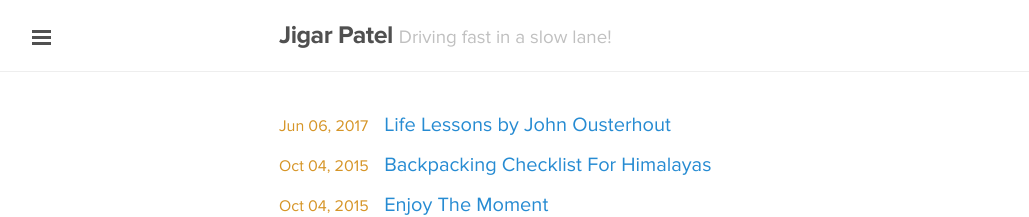
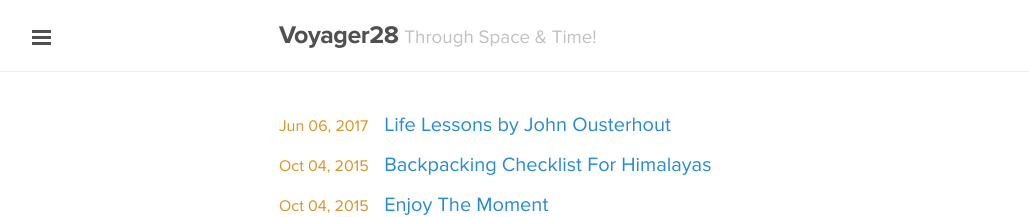
Before and after one commit to agentbigman/Agentbigman.github.io, a Jekyll site: the page built from index.html, in a window 1280 px wide. Shown: the top 217 px of the page, without its empty margins (1-1030 px from the left). Built offline with Jekyll 4.4.1, drawn with Linux system fonts in a browser that asks for light colours; the list of posts is cut into pages by our own code; comment, search, counter and statistics services are not loaded.

Commit message:
Updated Yaml

```diff
--- a/_config.yml
+++ b/_config.yml
@@ -5,15 +5,15 @@ highlighter:      rouge
 permalink:        pretty
 
 # Setup
-title:            Jigar Patel
-tagline:          'Driving fast in a slow lane!'
-description:      "Experiments in life."
+title:            Voyager28
+tagline:          'Through Space & Time!'
+description:      "Galactic Pilgrim"
 
-url:              http://jigarpatel.in
+url:              http://
 
 author:
-  name:           'Jigar Patel'
-  url:            https://github.com/jagira
+  name:           'voyager28'
+  url:            https://github.com/agentbigman
 
 paginate:         5
 
@@ -32,7 +32,7 @@ collections:
 version:          1.0.0
 
 github:
-  repo:           https://github.com/jagira.github.com
+  repo:           https://github.com/agentbigman/agentbigman.github.io
 
 # Gems
 gems:
```
